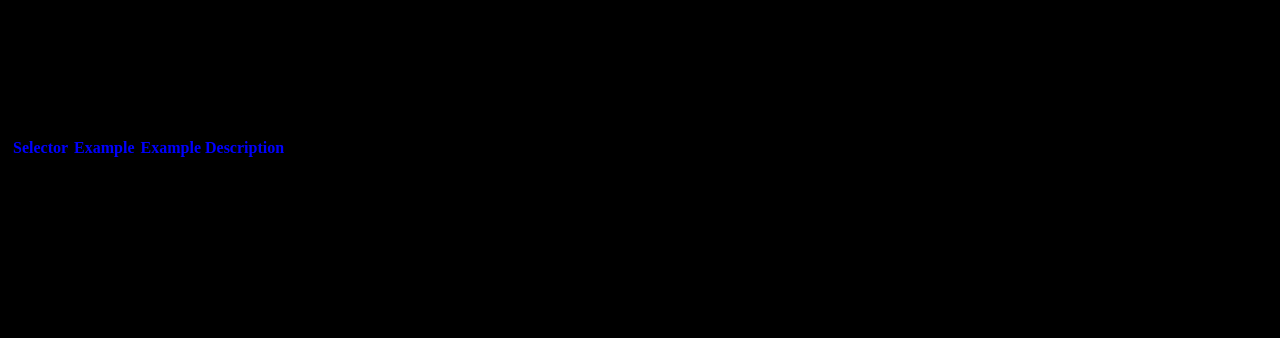
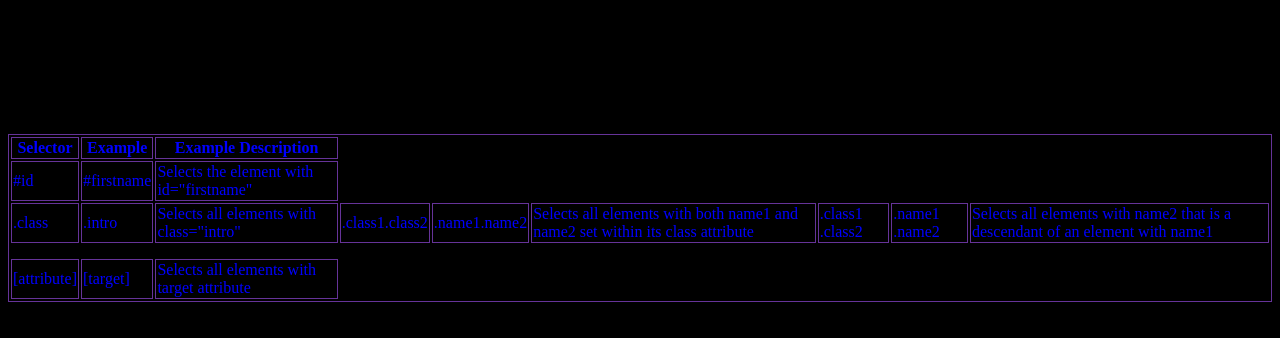
Before and after one commit to Pomber2/cheatsheet, a plain HTML site: page index.html in a window 1280 px wide. Drawn offline with Linux system fonts and the light colour scheme.

Commit message:
fixed up html table code. added styling to table

```diff
--- a/index.html
+++ b/index.html
@@ -16,30 +16,38 @@
             <th>Example Description</th>
         </tr>
         <!-- ID -->
-        <tr>#id</tr>
-        <tr>#firstname</tr>
-        <tr>Selects the element with id="firstname"</tr>
+        <tr>
+            <td>#id</td>
+            <td>#firstname</td>
+            <td>Selects the element with id="firstname"</td>
+        </tr>
         <!--Class-->
-        <tr>.class</tr>
-        <tr>.intro</tr>
-        <tr>Selects all elements with class="intro"</tr>
-        <tr>.class1.class2</tr>
-        <tr>.name1.name2</tr>
-        <tr>Selects all elements with both name1 and name2 set within its class attribute</tr>
-        <tr>.class1 .class2</tr>
-        <tr>.name1 .name2</tr>
-        <tr>Selects all elements with name2 that is a descendant of an element with name1</tr>
+        <tr>
+            <td>.class</td>
+            <td>.intro</td>
+            <td>Selects all elements with class="intro"</td> <br>
+            <td>.class1.class2</td>
+            <td>.name1.name2</td>
+            <td>Selects all elements with both name1 and name2 set within its class attribute</td> <br>
+            <td>.class1 .class2</td>
+            <td>.name1 .name2</td>
+            <td>Selects all elements with name2 that is a descendant of an element with name1</td>
+        </tr>
         <!--Elements-->
+        <tr>
             <tr>element</tr>
             <tr>p</tr>
             <tr>Selects all &lt;p&gt;</tr>
             <tr>*</tr>
             <tr>*</tr>
             <tr>Selects all elements</tr>
+        </tr>
         <!--Attributes-->
-        <tr>[attribute]</tr>
-        <tr>[target]</tr>
-        <tr>Selects all elements with target attribute</tr>
+        <tr>
+            <td>[attribute]</td>
+            <td>[target]</td>
+            <td>Selects all elements with target attribute</td>
+        </tr>
     </table>
 
 </body>
--- a/styles.css
+++ b/styles.css
@@ -7,6 +7,10 @@ table {
     font-family: 'Times New Roman', Times, serif;
 }
 
+th {
+    font-weight: bolder;
+}
+
 table, th, td, tr {
-    border: 1px solid black;
+    border: 1px solid rebeccapurple;
 }
```
Lines whose indentation alone changed are shown as unchanged.
